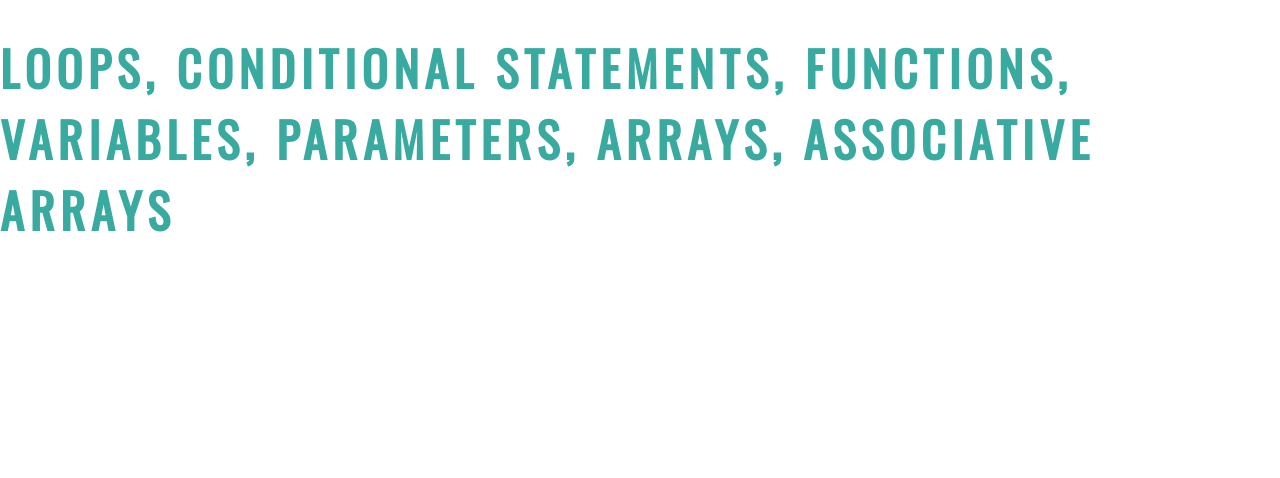
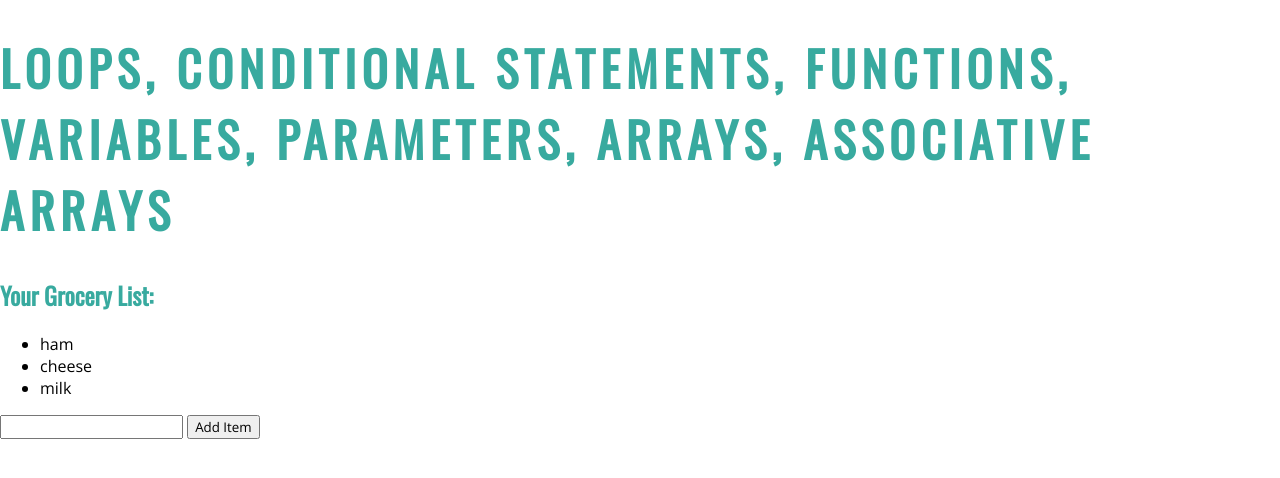
Before and after one commit to aengland94/cit261-portfolio, a plain HTML site: page topics/01.html in a window 1280 px wide. Drawn offline with nearby package versions, Linux system fonts and the light colour scheme.

Commit message:
added functionality to topic 01 for a grocery list

```diff
--- a/topics/01.html
+++ b/topics/01.html
@@ -9,8 +9,64 @@
 
    <!-- Styles -->
    <link rel="stylesheet" type="text/css" href="../css/base.css">
+
+   <style type="text/css">
+      li { cursor: pointer; }
+   </style>
+
+   <!-- Scripts -->
+   <script type="text/javascript">
+      var myList = ["ham", "cheese", "milk"];
+      var crossedOff = [false, false, false];
+
+      // loops through myList and displays it on the page in dev with id list
+      function displayList() {
+         var text = '<ul>';
+
+         for (var i in myList) {
+            text += "<li";
+
+            if (crossedOff[i]) {
+               text += " style='text-decoration: line-through;'";
+            }
+
+            text += " onclick='toggleCrossOffItem(" + i + ")'>" + myList[i] + "</li>";
+         }
+
+         text += "</ul>";
+
+         document.getElementById("list").innerHTML = text;
+      }
+
+      // adds item to myList if it isn't already there
+      function addItem() {
+         var item = document.getElementById("item").value;
+
+         // check if item isn't already in list
+         if (!myList.includes(item)) {
+            myList.push(item);       // add item to list
+            crossedOff.push(false);  // set item to not be crossed off
+            displayList();           // redisplay list
+         }
+      }
+
+      // toggles the cross off of an item in myList based of param and crossedOff array value
+      // item should be a valid index of myList/crossedOff
+      function toggleCrossOffItem(item) {
+         // like an if statement
+         crossedOff[item] = crossedOff[item] ? false : true;
+         displayList();           // redisplay list
+      }
+   </script>
 </head>
 <body>
    <header><h1 id="title">Loops, Conditional Statements, Functions, Variables, Parameters, Arrays, Associative Arrays</h1></header>
+   <h2>Your Grocery List:</h2>
+   <div id="list"></div>
+
+      <input type="text" name="item" id="item" maxlength="30">
+      <button id="addItem" onclick="addItem();">Add Item</button>
+
+   <script type="text/javascript">displayList();</script>
 </body>
 </html>
```
